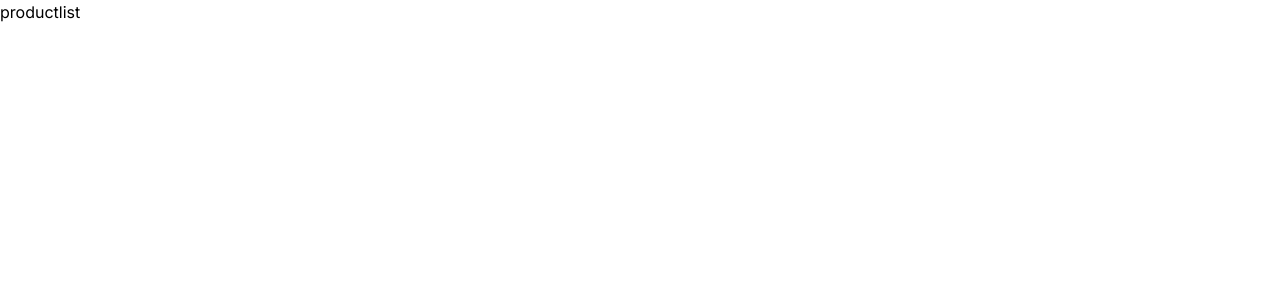
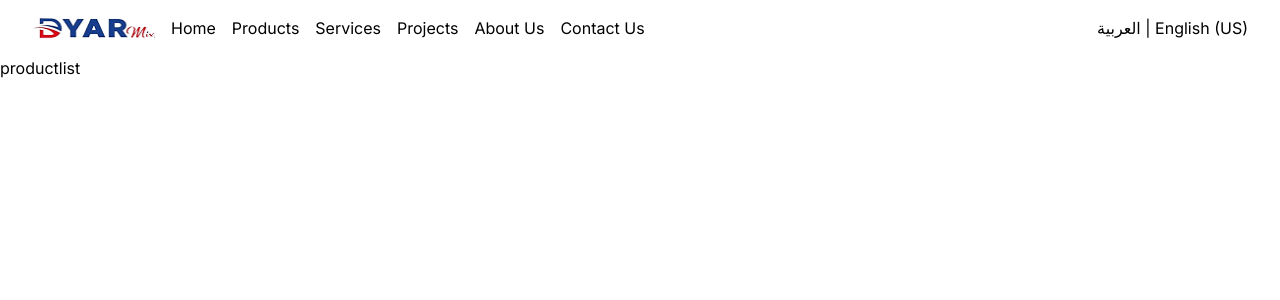
Before and after one commit to ToqaUsama136/Dyarmix-app, a Next.js app: page /productlist in a window 1280 px wide. Shown: the top 300 px of the page. Built offline with nearby package versions, Linux system fonts and the light colour scheme.

Commit message:
refactor: Restructure project folders

```diff
--- a/app/home/hero.tsx
+++ b/app/_components/home/Hero.tsx
@@ -1,8 +1,8 @@
-import Button from '@/_components/Button';
+import Button from '@/_components/ui/Button';
 import Image from 'next/image';
 import Link from 'next/link';
 
-export const Hero = () => {
+export default function Hero() {
   return (
     <div>
       <section className='flex h-[650px] items-center justify-center bg-[url("/images/Landing.jpg")] bg-cover bg-center text-white'>
--- a/app/home/page.tsx
+++ b/app/_components/home/Landing.tsx
@@ -1,9 +1,9 @@
-import { Hero } from './hero';
+import Hero from '@/_components/home/Hero';
 
 export default function Landing() {
   return (
-    <div>
+    <main>
       <Hero />
-    </div>
+    </main>
   );
 }
--- a/app/header/page.tsx
+++ b/app/_components/layout/Header.tsx
@@ -1,8 +1,8 @@
-import Navlinks from '@/_components/Navlinks';
+import Navlinks from '@/_components/ui/Navlinks';
 
 import Image from 'next/image';
 
-const Header = () => {
+export default function Header() {
   return (
     <header className="flex items-center justify-between px-8 py-4">
       <div className="flex items-center">
@@ -22,4 +22,3 @@ const Header = () => {
     </header>
   );
 };
-export default Header;
--- a/app/_components/Button.tsx
+++ b/app/_components/ui/Button.tsx
@@ -3,7 +3,7 @@ type buttonProps = {
   className: string;
   onClick?: () => void;
 };
-const Button = ({ className, text }: buttonProps) => {
+export default function Button({ className, text }: buttonProps) {
   return (
     <button
       type="submit"
@@ -13,5 +13,3 @@ const Button = ({ className, text }: buttonProps) => {
     </button>
   );
 };
-
-export default Button;
--- a/app/_components/Navlinks.tsx
+++ b/app/_components/ui/Navlinks.tsx
@@ -8,7 +8,7 @@ const links = [
   { href: '/aboutus', label: 'About Us' },
   { href: '/contactus', label: 'Contact Us' },
 ];
-const Navlinks = () => {
+export default function Navlinks() {
   return (
     <nav>
       <ul className="hidden space-x-4 px-4 leading-none md:flex">
@@ -21,5 +21,3 @@ const Navlinks = () => {
     </nav>
   );
 };
-
-export default Navlinks;
--- a/app/layout.tsx
+++ b/app/layout.tsx
@@ -1,4 +1,5 @@
 import type { Metadata } from 'next';
+import Header from '@/_components/layout/Header';
 
 import { Inter } from 'next/font/google';
 import './globals.css';
@@ -18,7 +19,10 @@ export default function RootLayout({
   return (
     <html lang="en">
       <body className={inter.className}>
-        <main>{children}</main>
+        <main>
+          <Header />
+          {children}
+        </main>
       </body>
     </html>
   );
--- a/app/page.tsx
+++ b/app/page.tsx
@@ -1,10 +1,9 @@
-import Header from '@/header/page';
-import Landing from '@/home/page';
+
+import Landing from '@/_components/home/Landing';
 
 export default function Home() {
   return (
     <main>
-      <Header />
       <Landing />
     </main>
   );
--- a/app/productlist/page.tsx
+++ b/app/productlist/page.tsx
@@ -1,5 +1,3 @@
-const productlist = () => {
+export default function productlist() {
   return <div>productlist</div>;
 };
-
-export default productlist;
```
Also changed, not shown: app/_components/layout/Footer.tsx (added).
